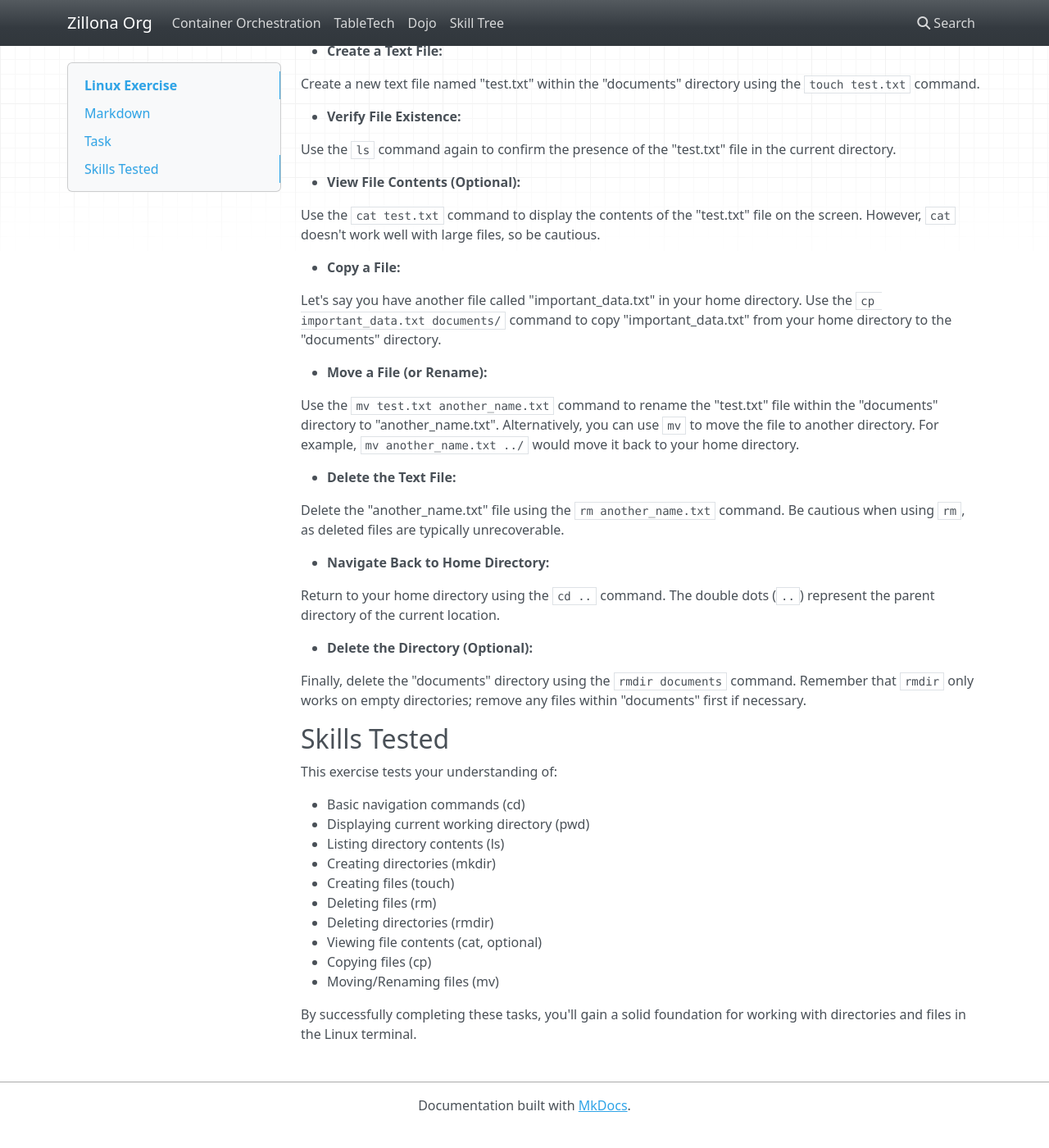
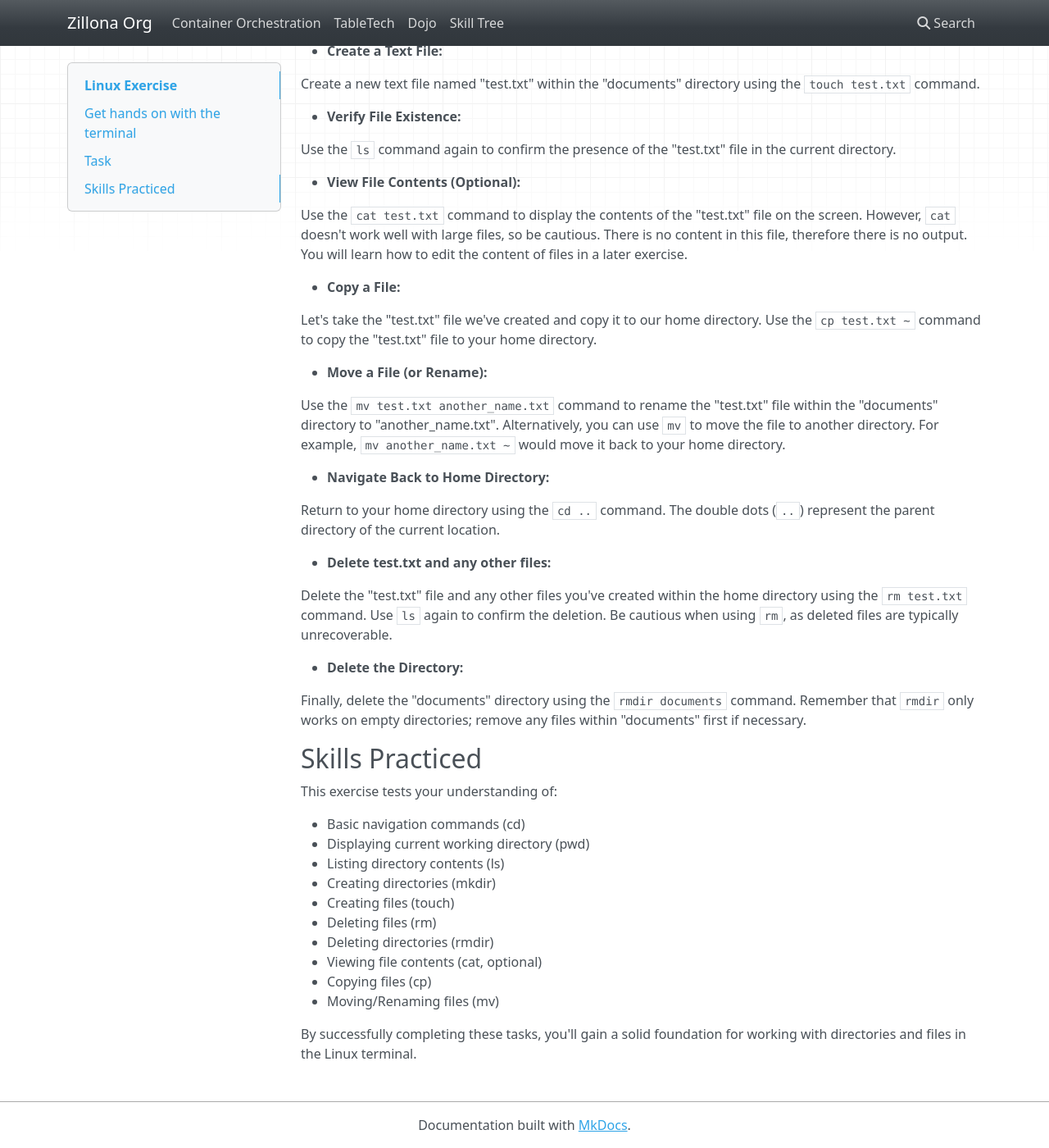
Before and after one commit to zillonaorg/Welcome, an MkDocs documentation site: the page built from docs/linux_exercise-1.md, in a window 1280 px wide and 1400 px high, scrolled down 793 px. Shown: the whole window at 82% size. Built offline with MkDocs 1.6.1, drawn with Linux system fonts in a browser that asks for light colours; nearby versions of some CDN libraries; before the commit the page ends 2169 px from its top, so only the background shows below that; some of the changed text lies outside the part shown.

Commit message:
Updated Linux Exercise

```diff
--- a/docs/linux_exercise-1.md
+++ b/docs/linux_exercise-1.md
@@ -1,6 +1,6 @@
 # Linux Exercise
 
-## Markdown
+## Get hands on with the terminal
 
 This document outlines a series of basic Linux commands you'll practice.
 
@@ -40,29 +40,29 @@ This document outlines a series of basic Linux commands you'll practice.
 
 * **View File Contents (Optional):**
 
-  Use the `cat test.txt` command to display the contents of the "test.txt" file on the screen. However, `cat` doesn't work well with large files, so be cautious.
+  Use the `cat test.txt` command to display the contents of the "test.txt" file on the screen. However, `cat` doesn't work well with large files, so be cautious. There is no content in this file, therefore there is no output. You will learn how to edit the content of files in a later exercise.
 
 * **Copy a File:**
 
-  Let's say you have another file called "important_data.txt" in your home directory. Use the `cp important_data.txt documents/` command to copy "important_data.txt" from your home directory to the "documents" directory.
+  Let's take the "test.txt" file we've created and copy it to our home directory. Use the `cp test.txt ~` command to copy the "test.txt" file to your home directory.
 
 * **Move a File (or Rename):**
 
-  Use the `mv test.txt another_name.txt` command to rename the "test.txt" file within the "documents" directory to "another_name.txt". Alternatively, you can use `mv` to move the file to another directory. For example, `mv another_name.txt ../` would move it back to your home directory.
-
-* **Delete the Text File:**
-
-  Delete the "another_name.txt" file using the `rm another_name.txt` command. Be cautious when using `rm`, as deleted files are typically unrecoverable.
+  Use the `mv test.txt another_name.txt` command to rename the "test.txt" file within the "documents" directory to "another_name.txt". Alternatively, you can use `mv` to move the file to another directory. For example, `mv another_name.txt ~` would move it back to your home directory.
 
 * **Navigate Back to Home Directory:**
 
   Return to your home directory using the `cd ..` command. The double dots (`..`) represent the parent directory of the current location.
 
-* **Delete the Directory (Optional):**
+* **Delete test.txt and any other files:**
+
+  Delete the "test.txt" file and any other files you've created within the home directory using the `rm test.txt` command. Use `ls` again to confirm the deletion. Be cautious when using `rm`, as deleted files are typically unrecoverable.
+
+* **Delete the Directory:**
 
   Finally, delete the "documents" directory using the `rmdir documents` command. Remember that `rmdir` only works on empty directories; remove any files within "documents" first if necessary.
 
-## Skills Tested
+## Skills Practiced
 
 This exercise tests your understanding of:
 
```
